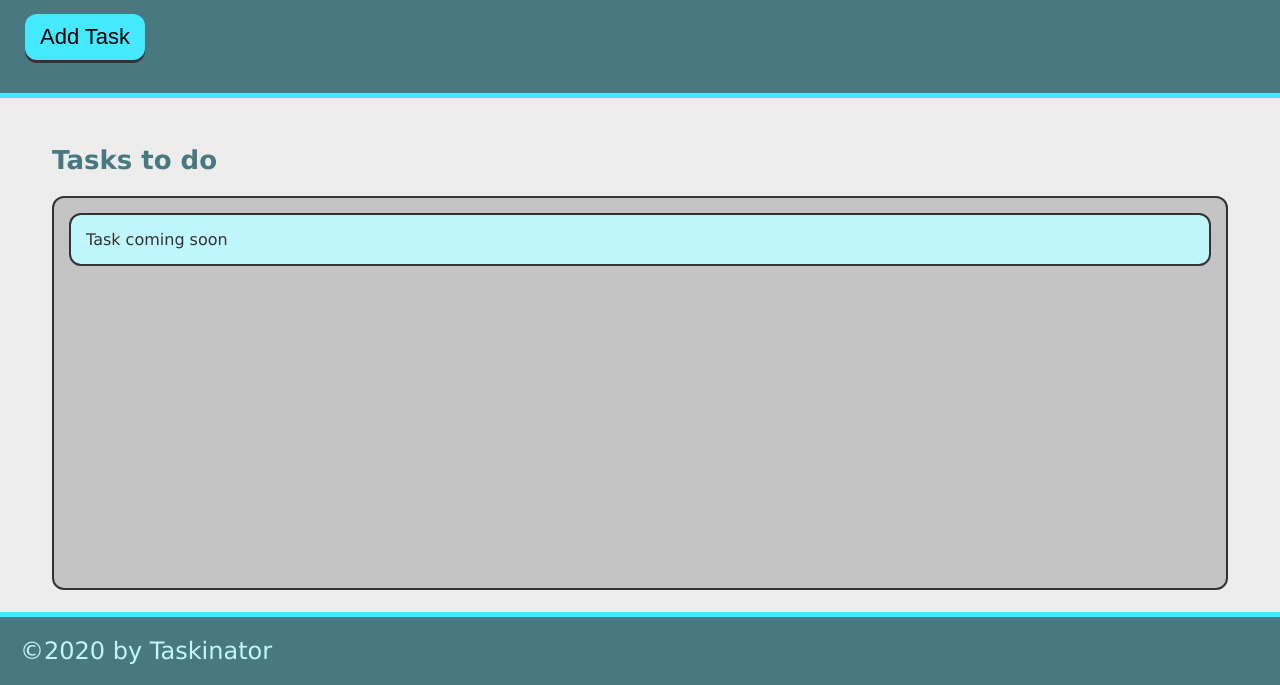
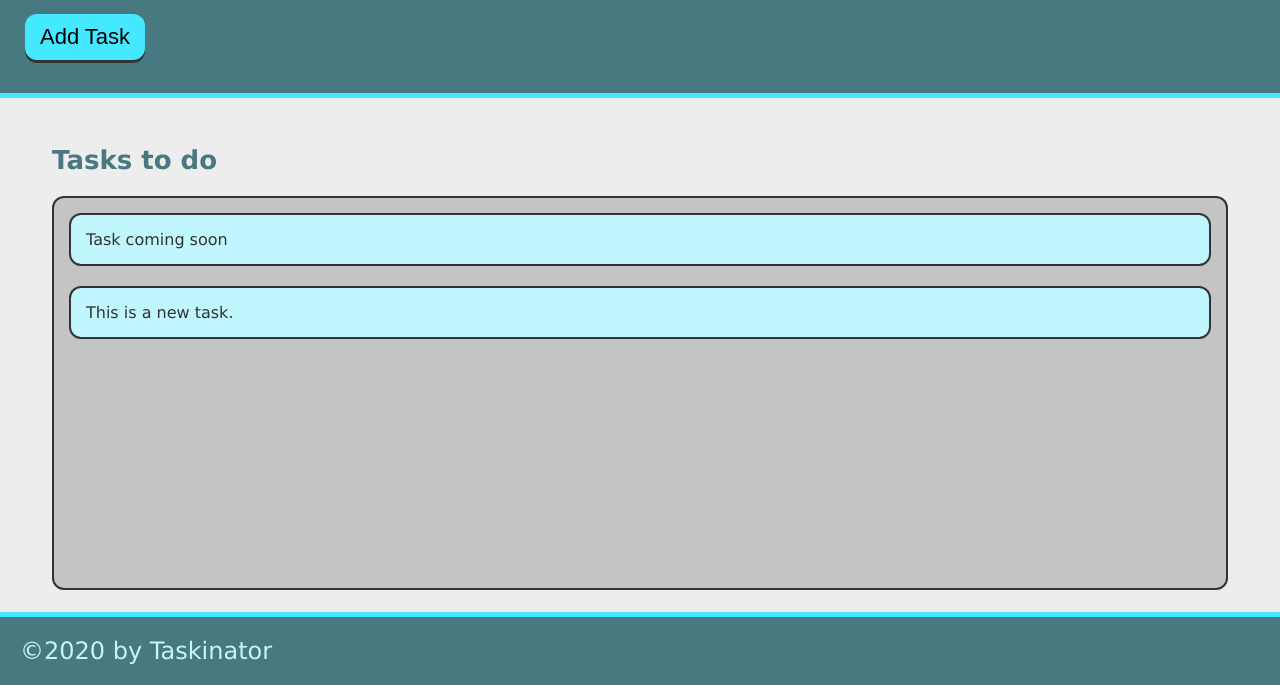
Before and after one commit to dogmom3/taskinator, a plain HTML site: page index.html in a window 1280 px wide. Both pictures are taken after a click on the button "Add Task". Shown: the part 115-800 px from the top of the page. Drawn offline with Linux system fonts and the light colour scheme.

Commit message:
add task

```diff
--- a/assets/js/script.js
+++ b/assets/js/script.js
@@ -0,0 +1,11 @@
+var buttonEl = document.querySelector('#save-task');
+var tasksToDoEl = document.querySelector('#tasks-to-do');
+
+var createTaskHandler = function() {
+    var listItemEl = document.createElement('li');
+    listItemEl.className = "task-item";
+    listItemEl.textContent = "This is a new task.";
+    tasksToDoEl.appendChild(listItemEl);
+  };
+
+  buttonEl.addEventListener("click", createTaskHandler);
--- a/index.html
+++ b/index.html
@@ -17,7 +17,7 @@
         <p>
             Click the button below to add a new task!
         </p>
-        <button class='btn'>
+        <button class='btn' id='save-task'>
             Add Task
         </button>
     </header>
@@ -26,7 +26,7 @@
             <h2 class='list-title'>
                 Tasks to do
             </h2>
-            <ul class='task-list'>
+            <ul class='task-list' id='tasks-to-do'>
                 <li class='task-item'>
                     Task coming soon
                 </li>
```
